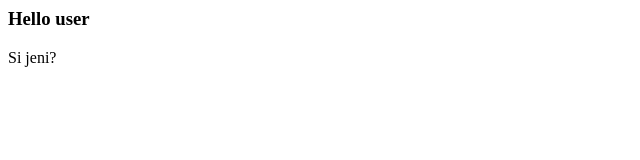
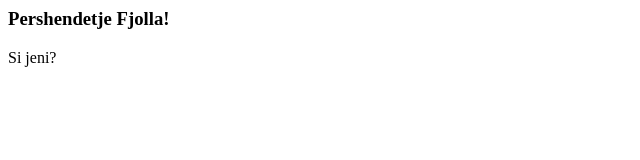
Before and after one commit to fjolladedaj/K-Puna, a plain HTML site: page index.html in a window 1280 px wide. Shown: the whole page, without its empty margins (0-640 px from the left). Drawn offline with Linux system fonts and the light colour scheme.

Commit message:
Ndryshim
Fjolla

```diff
--- a/index.html
+++ b/index.html
@@ -3,7 +3,7 @@
   <title>Titulli</title>
   </head>
   <body>
-  <h3>Hello user</h3>
+  <h3>Pershendetje Fjolla!</h3>
   <p>Si jeni?</p>
   </body>
   </html>
```
